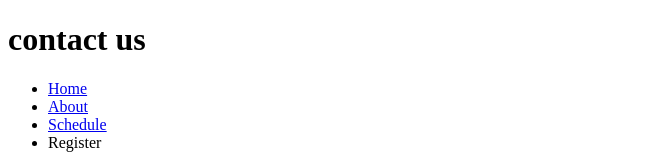
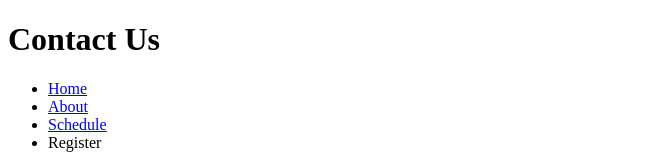
Before and after one commit to houssamebazzi/TechCon_HTML, a plain HTML site: page techcon_website/contact.html in a window 1280 px wide. Shown: the top 160 px of the page, without its empty margins (0-663 px from the left). Drawn offline with Linux system fonts and the light colour scheme.

Commit message:
uhzdghyd

```diff
--- a/techcon_website/contact.html
+++ b/techcon_website/contact.html
@@ -7,7 +7,7 @@
         </head>
     <body>
         <header>
-            <h1>contact us</h1>
+            <h1>Contact Us</h1>
             <nav>
                 <ul>
                     <li><a href="index.html">Home</a></li>
```
